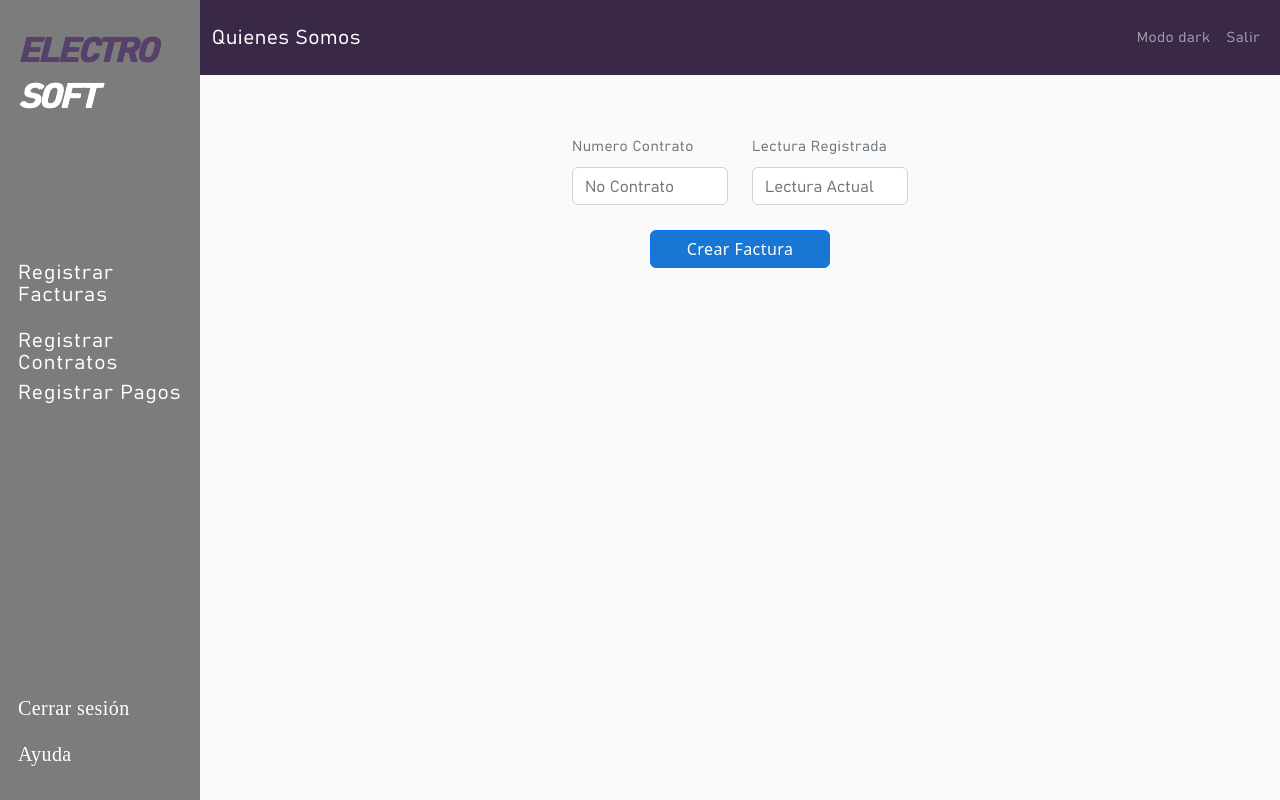
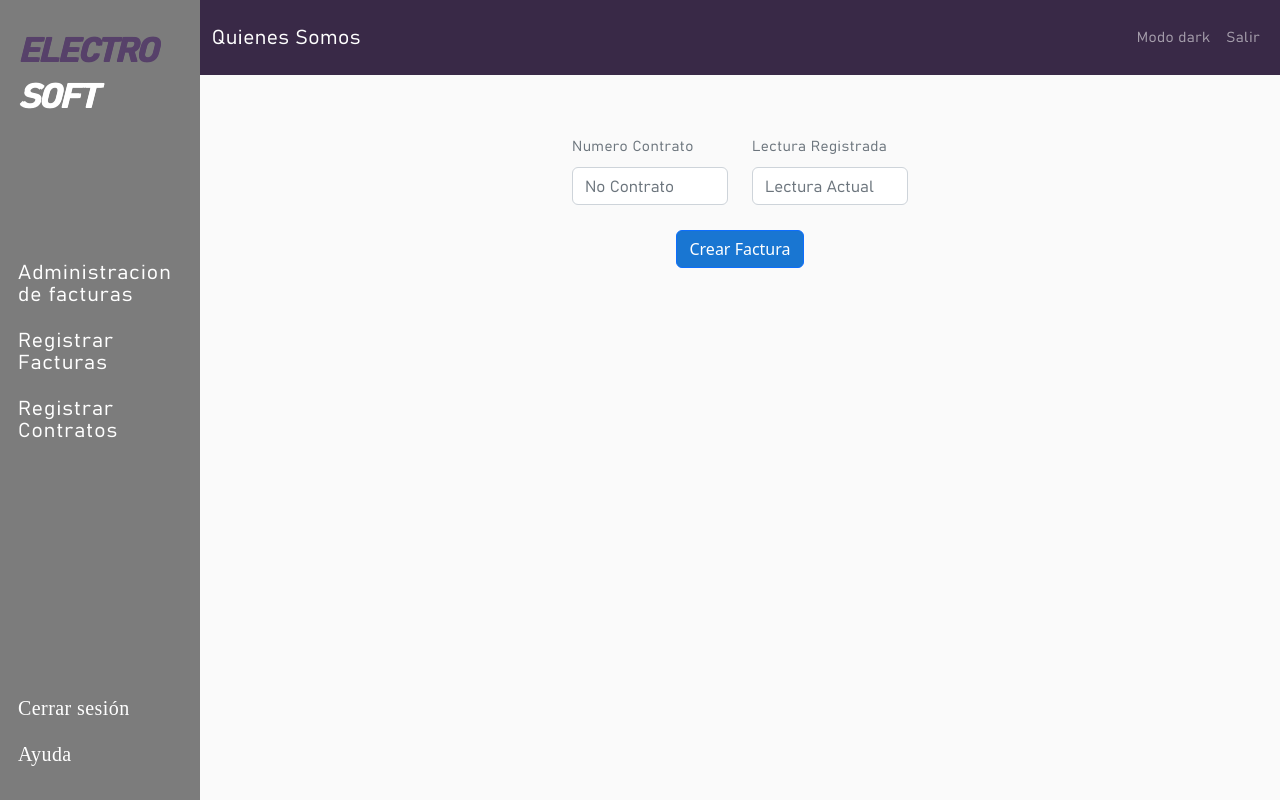
Before and after one commit to tsubakijuju13/Api_electrosoft, a React (Create React App) app in the folder frontend/: page /crearfacturas in a window 1280 px wide. Built offline with nearby package versions, Linux system fonts and the light colour scheme; a web font is replaced by a local one.

Commit message:
Cambios Operador

```diff
--- a/frontend/src/App.js
+++ b/frontend/src/App.js
@@ -26,9 +26,7 @@ import Pagos_bancarios from './components/Operador/Pagos_bancarios';
 import FormularioRegistroPagosOperador from './components/Operador/FormularioRegistroPagosOperador';
 import FormularioCrearFacturaOperador from './components/Operador/FormularioCrearFacturaOperador';
 import FormularioCrearContratoOperador from './components/Operador/FormularioCrearContratoOperador';
-
-//Admin
-import FacturasAdmin from './components/Admin/facturasAdmin';
+import FacturasOperador from './components/Operador/facturasOperador';
 
 //Manager
 import Manager from './components/Manager/Manager';
@@ -85,7 +83,7 @@ function App() {
 
 
         {/*rutas operador */}
-        <Route path="/operator" element={<HomepageLayoutOperator><Operator/></HomepageLayoutOperator>} />
+        <Route path="/operator" element={<HomepageLayoutOperator><FacturasOperador/></HomepageLayoutOperator>} />
         <Route path="/operator/pagos_bancarios" element={<HomepageLayoutOperator><Pagos_bancarios/></HomepageLayoutOperator>} />
         <Route path="/crearpagos" element={<HomepageLayoutOperator><FormularioRegistroPagosOperador/></HomepageLayoutOperator>} />
         <Route path="/crearfacturas" element={<HomepageLayoutOperator><FormularioCrearFacturaOperador/></HomepageLayoutOperator>} />
@@ -100,7 +98,6 @@ function App() {
           element= { <Validator><HomepageLayoutAdmin><AdminHomeView/></HomepageLayoutAdmin></Validator> } />
 
          <Route path="/adminref" element={<HomepageLayout><FormularioRegistroAdmin /></HomepageLayout>} />
-        <Route path="/admin/facturas" element={<HomepageLayoutAdmin><FacturasAdmin /></HomepageLayoutAdmin>} />
 
 
 
--- a/frontend/src/common/sideBarAdmin.jsx
+++ b/frontend/src/common/sideBarAdmin.jsx
@@ -21,11 +21,7 @@ const SidebarAdmin = () => {
               <i className="fa fa-dashboard"></i> Administrar de  usuarios
             </Link>
           </li>
-          <li className="mb-3">
-            <Link tag="a" className="" to="/admin/facturas">
-              <i className="fa fa-file-o"></i> Administracion de  facturas
-            </Link>
-          </li>
+
 
 
 
--- a/frontend/src/common/sideBarOperador.jsx
+++ b/frontend/src/common/sideBarOperador.jsx
@@ -17,6 +17,11 @@ const SideBarOperador = () => {
       <div className="sidebar-items">
         <ul className="list-unstyled ps-0">
           <li className="mb-3">
+            <Link tag="a" className="" to="/operator">
+              <i className="fa fa-file-o"></i> Administracion de  facturas
+            </Link>
+          </li>
+          <li className="mb-3">
             <Link tag="a" className="" to="/crearfacturas">
               <i className="fa fa-dashboard"></i> Registrar Facturas
             </Link>
@@ -25,12 +30,8 @@ const SideBarOperador = () => {
             <Link tag="a" className="" to="/crearcontratos">
               <i className="fa fa-file-o"></i> Registrar Contratos
             </Link>
-            <li className="mb-3">
-            <Link tag="a" className="" to="/crearpagos">
-              <i className="fa fa-dashboard"></i> Registrar Pagos
-            </Link>
           </li>
-          </li>
+
 
 
 
--- a/frontend/src/components/Login/Login.jsx
+++ b/frontend/src/components/Login/Login.jsx
@@ -22,7 +22,6 @@ const Login = () => {
 
     const handleInputChange = (event) => {
         setUser({ ...user, [event.target.name]: event.target.value });
-
     };
 
     const handleSubmit = async (event) => {
--- a/frontend/src/components/Operador/FormularioCrearContratoOperador.jsx
+++ b/frontend/src/components/Operador/FormularioCrearContratoOperador.jsx
@@ -4,6 +4,7 @@ import Col from 'react-bootstrap/Col';
 import Form from 'react-bootstrap/Form';
 /*import InputGroup from 'react-bootstrap/InputGroup';*/
 import Row from 'react-bootstrap/Row';
+import axios from 'axios';
 
 function FormularioCrearContratoOperador() {
   const [validated, setValidated] = useState(false);
@@ -16,6 +17,28 @@ function FormularioCrearContratoOperador() {
     }
 
     setValidated(true);
+
+    const info = {
+      id_cliente: form.elements.id_cliente.value,
+      fecha_vinculacion: form.elements.fecha_vinculacion.value,
+      estado: form.elements.estado.value,
+      ciudad: form.elements.ciudad.value,
+      direccion: form.elements.direccion.value,
+      estrato: form.elements.estrato.value,
+      uso_del_servicio: form.elements.uso_del_servicio.value,
+    };
+
+
+    axios
+      .post('http://localhost:8000/contrato/', info)
+      .then((response) => {
+        console.log(response);
+      })
+      .catch((error) => {
+        console.log(error.data);
+      });
+
+
   };
   return (
     <Form noValidate validated={validated} onSubmit={handleSubmit}>
--- a/frontend/src/components/Operador/FormularioCrearFacturaOperador.jsx
+++ b/frontend/src/components/Operador/FormularioCrearFacturaOperador.jsx
@@ -2,46 +2,80 @@ import React, { useState } from 'react';
 import Button from 'react-bootstrap/Button';
 import Col from 'react-bootstrap/Col';
 import Form from 'react-bootstrap/Form';
-/*import InputGroup from 'react-bootstrap/InputGroup';*/
 import Row from 'react-bootstrap/Row';
+import * as OperadorAPI from './OperadorAPI';
 
 function FormularioCrearFacturaOperador() {
+
+  const initialFactura = { contrato: "", lectura_actual: "" };
+  const [factura, setFactura] = useState(initialFactura);
+
+  const handleInputChange = (event) => {
+    setFactura({ ...factura, [event.target.name]: event.target.value });
+    console.log(factura)
+  };
+
+
   const [validated, setValidated] = useState(false);
 
-  const handleSubmit = (event) => {
-    const form = event.currentTarget;
-    if (form.checkValidity() === false) {
+  const handleSubmit = async (event) => {
     event.preventDefault();
-      event.stopPropagation();
+
+
+    let consumo = Math.floor(Math.random() * 1000);
+    let energia = Math.floor(Math.random() * 1000000)
+    let alumbrado = 25165
+    let total = energia + alumbrado
+
+    setFactura({
+      ...factura, consumo: consumo,
+      fecha_expedicion: new Date(),
+      energia_valor_total: energia,
+      alumbrado_valor_total: alumbrado,
+      valor_total: total,
+      valor_recargo: 1.02 * total
+    });
+
+    console.log(factura);
+    try {
+      const response = await OperadorAPI.postFactura(factura);
+      console.log(response);
     }
 
-    setValidated(true);
+    catch (error) {
+      console.log(error);
+    }
   };
+
   return (
-    <Form noValidate validated={validated} onSubmit={handleSubmit}>
+    <>
+      <Form id="form-factura" className="form" onSubmit={handleSubmit}>
         <Row className="mb-3">
-        <Form.Group as={Col} md="2" controlId="validationCustom06">
+          <Form.Group as={Col} md="2" controlId="cont">
             <Form.Label>Numero Contrato</Form.Label>
-          <Form.Control type="number" placeholder="No Contrato" required />
-            <Form.Control.Feedback type="invalid">
+            <Form.Control placeholder="No Contrato" required name="contrato" value={factura.contrato} onChange={handleInputChange} />
+            {/* <Form.Control.Feedback type="invalid">
             Ingrese un No de Contrato Valido.
-            </Form.Control.Feedback>
+          </Form.Control.Feedback> */}
           </Form.Group>
 
-        <Form.Group as={Col} md="2" controlId="validationCustom07">
+          <Form.Group as={Col} md="2" controlId="cons">
             <Form.Label>Lectura Registrada</Form.Label>
-          <Form.Control type="" placeholder="Lectura Actual" required />
-            <Form.Control.Feedback type="invalid">
+            <Form.Control placeholder="Lectura Actual" required name="lectura_actual" value={factura.lectura_actual} onChange={handleInputChange} />
+            {/* <Form.Control.Feedback type="invalid">
             Ingrese el valor de la Lectura Actual
-            </Form.Control.Feedback>
+          </Form.Control.Feedback> */}
           </Form.Group>
         </Row>
-      <Row>
-        <Button type="submit" as={Col} md="2">
+        <Row className="mb-3">
+          <center className="center">
+            <Button type="submit" md="2">
               Crear Factura
             </Button>
+          </center>
         </Row>
       </Form>
+    </>
   );
 }
 
--- /dev/null
+++ b/frontend/src/components/Operador/OperadorAPI.jsx
@@ -0,0 +1,45 @@
+const API_CONTRATO_URL = 'http://localhost:8000/contrato/';
+const API_FACTURA_URL = 'http://localhost:8000/factura/';
+
+export const postFactura = async (factura) => {
+    console.log(JSON.stringify({
+        fecha_expedicion: '2023-02-01',
+        fecha_vencimiento: '2023-02-16',
+        consumo_energia: factura.consumo,
+        energia_lectura_actual: factura.lectura_actual,
+        energia_valor_total: factura.energia_valor_total,
+        alumbrado_valor_total: factura.alumbrado_valor_total,
+        valor_total: factura.valor_total,
+        valor_recargo: factura.valor_recargo,
+        codigo_contrato: factura.contrato
+      }))
+    return await fetch(API_FACTURA_URL, {
+        method: 'POST',
+        headers: {
+            'Content-Type': 'application/json',
+        },
+        body: JSON.stringify({
+            fecha_expedicion: '2023-02-01',
+            fecha_vencimiento: '2023-02-16',
+            consumo_energia: factura.consumo,
+            energia_lectura_actual: factura.lectura_actual,
+            energia_valor_total: factura.energia_valor_total,
+            alumbrado_valor_total: factura.alumbrado_valor_total,
+            valor_total: factura.valor_total,
+            valor_recargo: factura.valor_recargo,
+            codigo_contrato: factura.contrato
+          })
+
+    }).catch((error) => {
+        console.error('Error:', error);
+    });
+}
+
+
+export const getContratos = async (contrato_id) => {
+    return await fetch(API_CONTRATO_URL + contrato_id)
+}
+
+export const getFacturas = async (contrato_id) => {
+    return await fetch(API_FACTURA_URL + contrato_id + "/contrato")
+}
```
Also changed, not shown: frontend/src/components/Operador/facturasOperador.jsx (renamed from frontend/src/components/Admin/facturasAdmin.jsx), 1 other file (tests, documents, lock files or other folders). Lines whose indentation alone changed are shown as unchanged.
